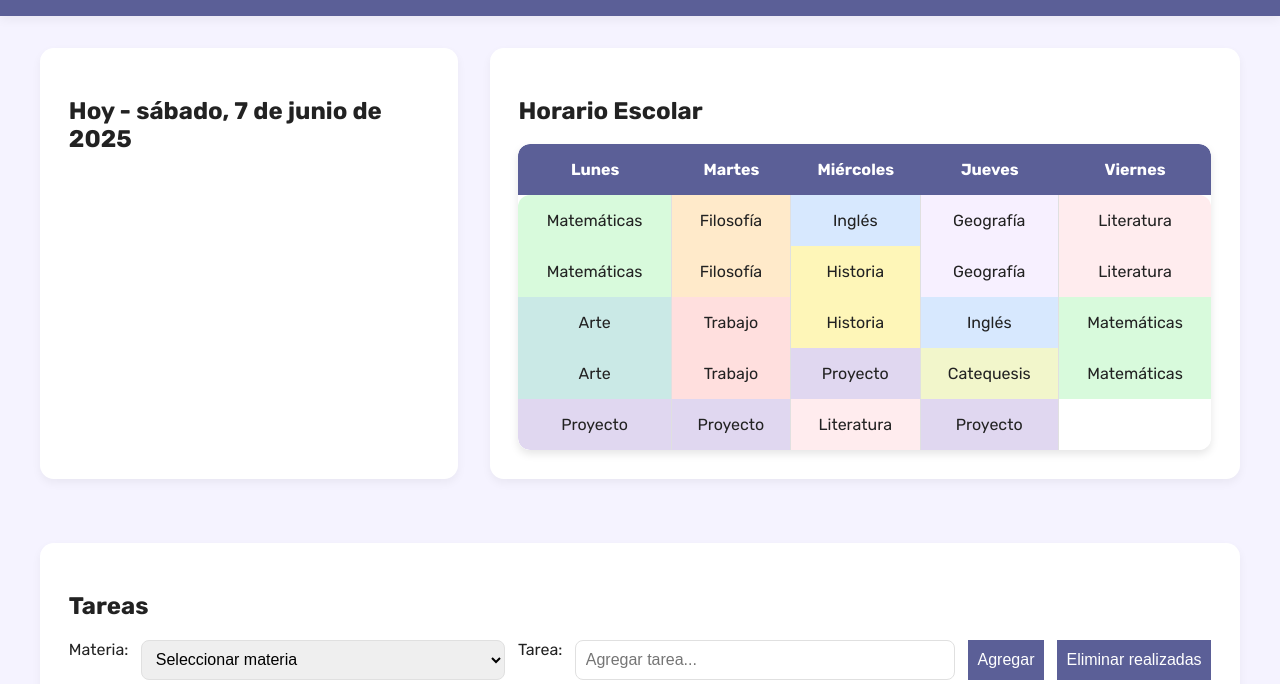
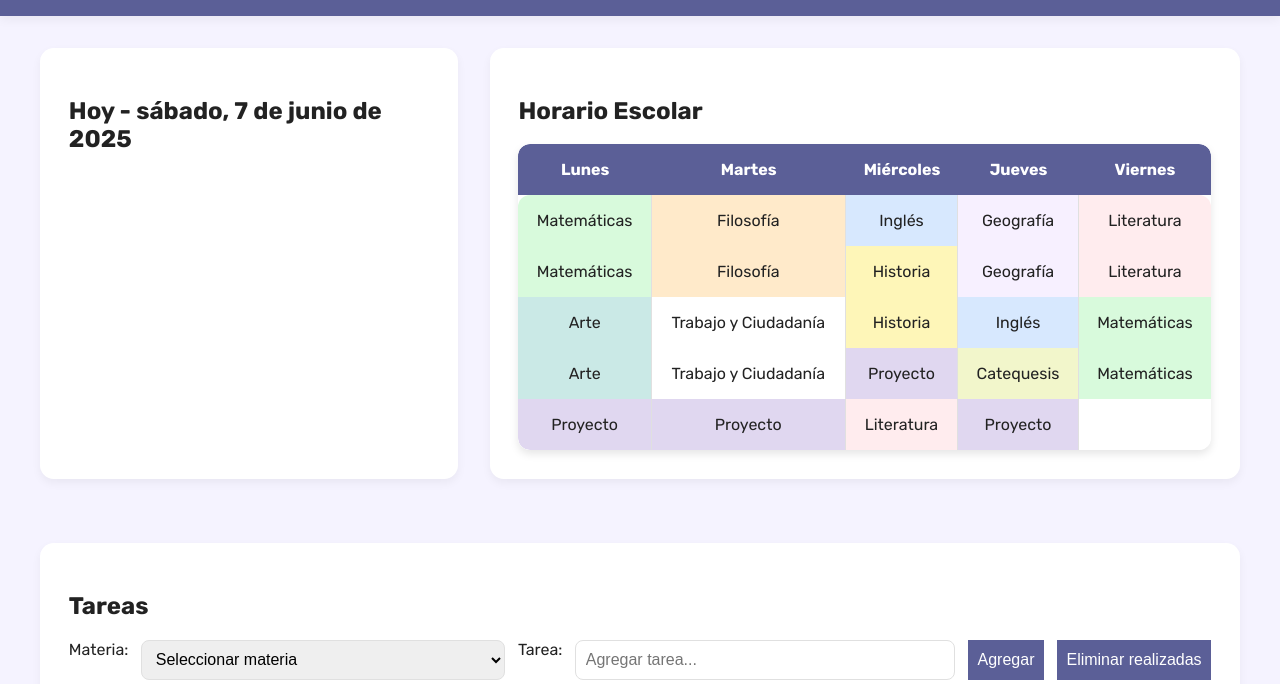
Before and after one commit to prisicla/jouurnaly, a plain HTML site: page index.html in a window 1280 px wide. Shown: the part 116-800 px from the top of the page. Drawn offline with Linux system fonts and the light colour scheme; no server answers.

Commit message:
Update index.html

```diff
--- a/index.html
+++ b/index.html
@@ -68,14 +68,14 @@
             </tr>
             <tr>
               <td class="arte" data-materia="arte">Arte</td>
-              <td class="trabajo" data-materia="Trabajo y Ciudadanía">Trabajo</td>
+              <td class="Trabajo y Ciudadanía" data-materia="Trabajo y Ciudadanía">Trabajo y Ciudadanía</td>
               <td class="historia" data-materia="historia">Historia</td>
               <td class="ingles" data-materia="ingles">Inglés</td>
               <td class="matematicas" data-materia="matematicas">Matemáticas</td>
             </tr>
             <tr>
               <td class="arte" data-materia="arte">Arte</td>
-              <td class="trabajo" data-materia="Trabajo y Ciudadanía">Trabajo</td>
+              <td class="Trabajo y Ciudadanía" data-materia="Trabajo y Ciudadanía">Trabajo y Ciudadanía</td>
               <td class="proyecto" data-materia="proyecto">Proyecto</td>
               <td class="catequesis" data-materia="catequesis">Catequesis</td>
               <td class="matematicas" data-materia="matematicas">Matemáticas</td>
```
